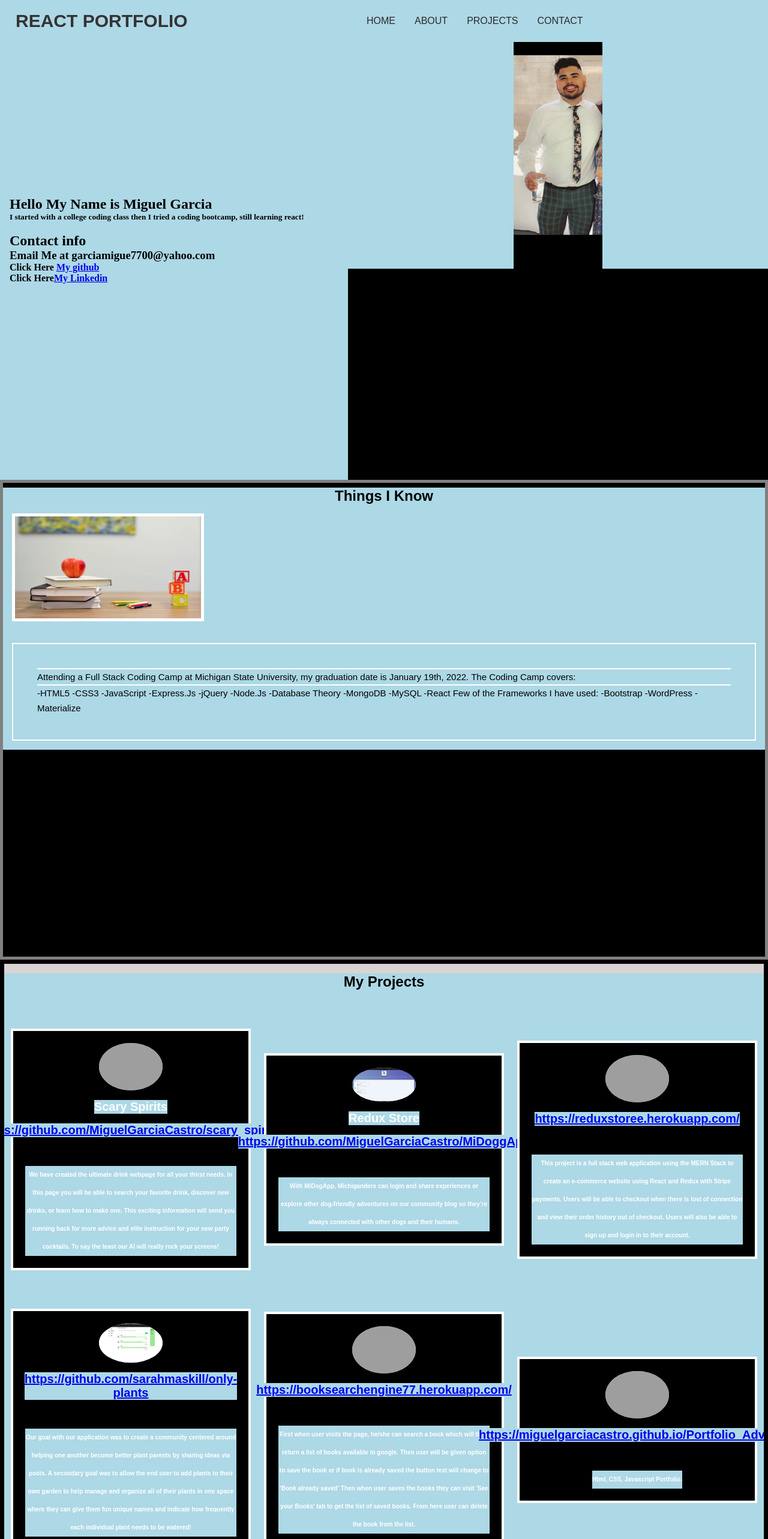
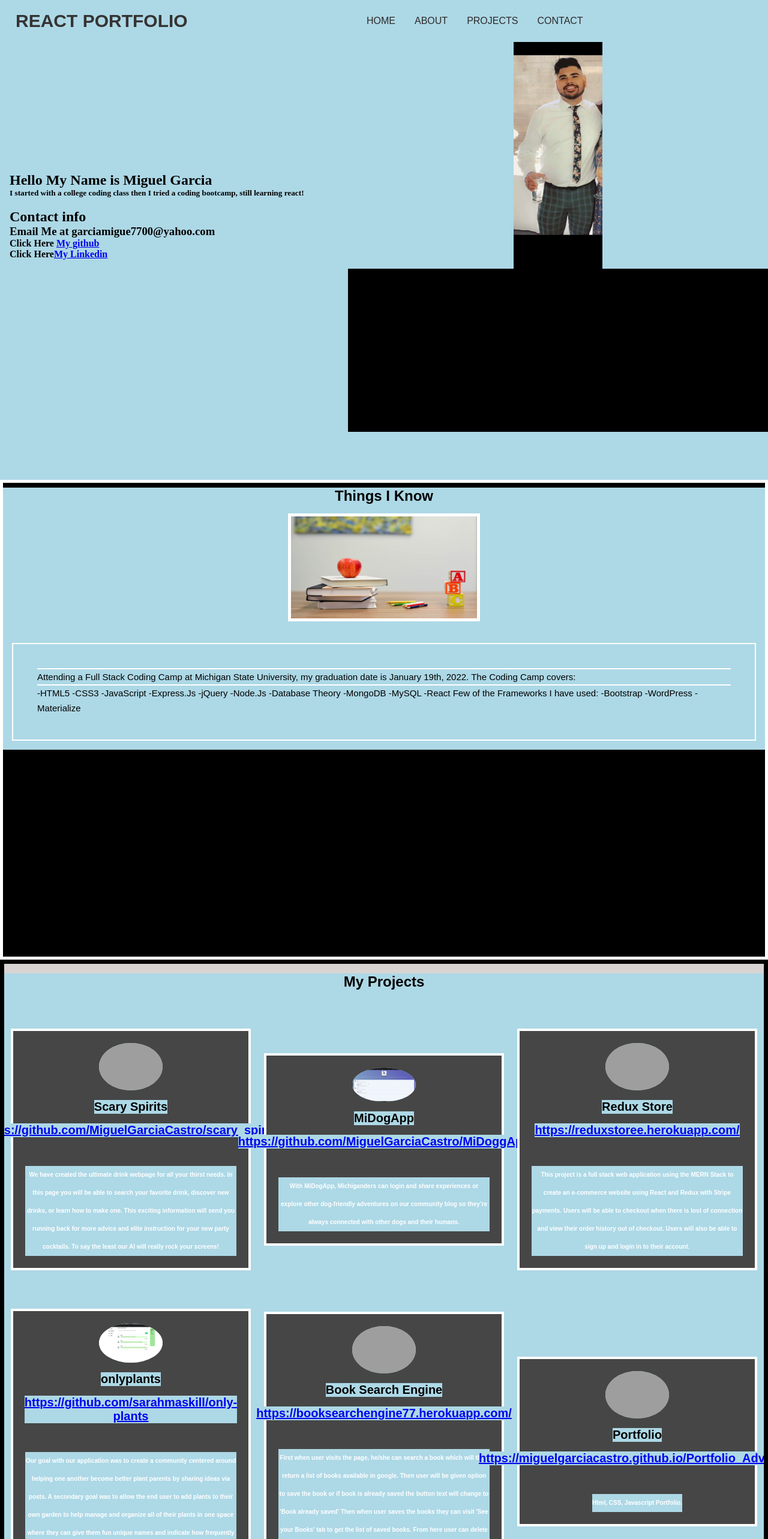
Before and after one commit to MiguelGarciaCastro/reactportfolio, a React (Create React App) app: page / in a window 1280 px wide. Shown: the top 2566 px of the page at 60% size. Built offline with nearby package versions, Linux system fonts and the light colour scheme; grey boxes are pictures that could not be loaded.

Commit message:
adding info

```diff
--- a/src/components/projects.js
+++ b/src/components/projects.js
@@ -22,28 +22,32 @@ const projects = () => {
 
                 <div className="cart">
                     <img src={midogapp} alt="" />
-                    <p>Redux Store</p>
+                    <p>MiDogApp</p>
                     <p><a href="https://github.com/MiguelGarciaCastro/MiDoggApp">https://github.com/MiguelGarciaCastro/MiDoggApp</a></p>
                     <h5>With MiDogApp, Michiganders can login and share experiences or explore other dog-friendly adventures on our community blog so they’re always connected with other dogs and their humans.</h5>
                 </div>
 
                 <div className="cart">
                     <img src={redux} alt="" />
+                    <p>Redux Store</p>
                     <p><a href="https://reduxstoree.herokuapp.com/">https://reduxstoree.herokuapp.com/</a></p>
                     <h5>This project is a full stack web application using the MERN Stack to create an e-commerce website using React and Redux with Stripe payments. Users will be able to checkout when there is lost of connection and view their order history out of checkout. Users will also be able to sign up and login in to their account.</h5>
                 </div>
                 <div className="cart">
                     <img src={onlyplants} alt="" />
+                    <p>onlyplants</p>
                     <p><a href="https://github.com/sarahmaskill/only-plants">https://github.com/sarahmaskill/only-plants</a></p>
                     <h5>Our goal with our application was to create a community centered around helping one another become better plant parents by sharing ideas via posts. A secondary goal was to allow the end user to add plants to their own garden to help manage and organize all of their plants in one space where they can give them fun unique names and indicate how frequently each individual plant needs to be watered!</h5>
                 </div>
                 <div className="cart">
                     <img src={books} alt="" />
+                    <p>Book Search Engine</p>
                     <p><a href="https://booksearchengine77.herokuapp.com/">https://booksearchengine77.herokuapp.com/</a></p>
                     <h5>First when user visits the page, he/she can search a book which will then return a list of books available in google. Then user will be given option to save the book or if book is already saved the button text will change to 'Book already saved' Then when user saves the books they can visit 'See your Books' tab to get the list of saved books. From here user can delete the book from the list.</h5>
                 </div>
                 <div className="cart">
                     <img src={port} alt="" />
+                    <p>Portfolio</p>
                     <p><a href="https://miguelgarciacastro.github.io/Portfolio_Advance/">https://miguelgarciacastro.github.io/Portfolio_Advance/</a></p>
                     <h5>Html, CSS, Javascript Portfolio.</h5>
                 </div>
--- a/src/components/styles/Projects.css
+++ b/src/components/styles/Projects.css
@@ -24,7 +24,7 @@
 .cart {
     display: flex;
     flex-direction: column;
-    background-color: black;
+    background-color: rgb(70, 70, 70);
     margin-top: 4rem;
     text-align: center;
     align-items: center;
@@ -42,7 +42,7 @@
 .cart p {
     font-size: 20px;
     font-weight: bolder;
-    color: #fff;
+    color: black;
     margin-top: 1rem;
 }
 .cart h5 {
--- a/src/components/styles/Second.css
+++ b/src/components/styles/Second.css
@@ -13,6 +13,12 @@
     margin-top: 1rem;
 }
 
+.container-2 {
+    display: flex;
+    justify-content: space-between;
+    align-items: center;
+    padding: 70px;
+}
 .image-cont img{
     width: 620px;
     border: 5px solid white;
@@ -35,7 +41,7 @@
         width: 100%;
         height: 100vh;
         background-color: black;
-        border: 5px solid grey;
+        border: 5px solid white;
         font-family: 'Poppins', sans-serif;
 
     }
--- a/src/components/styles/Section.css
+++ b/src/components/styles/Section.css
@@ -6,10 +6,10 @@
 }
 
 .container {
-    height: 100vh;
+    height: 90vh;
     display: flex;
     align-items: center;
-    justify-content: space-between;
+    justify-content:center;
 }
 
 .texts {
```
